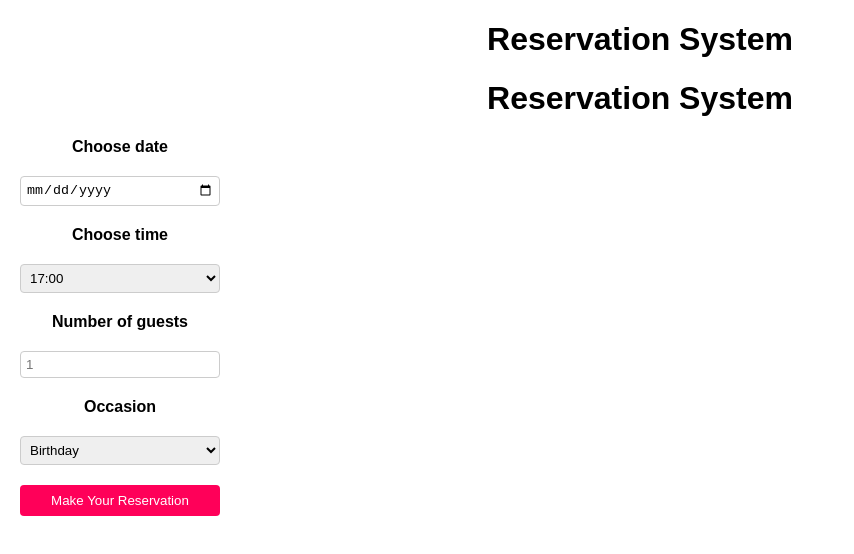
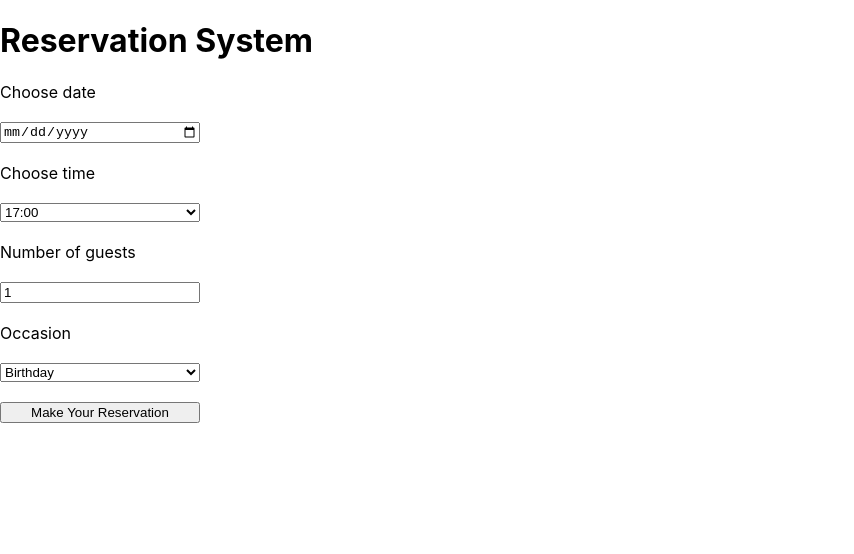
Before and after one commit to Arup/mintrk, a React (Create React App) app: page / in a window 1280 px wide. Shown: the top 554 px of the page, without its empty margins (0-854 px from the left). Built offline with nearby package versions, Linux system fonts and the light colour scheme.

Commit message:
added navs

```diff
--- a/package.json
+++ b/package.json
@@ -8,6 +8,7 @@
     "@testing-library/user-event": "^13.5.0",
     "react": "^18.3.1",
     "react-dom": "^18.3.1",
+    "react-router-dom": "^6.28.0",
     "react-scripts": "5.0.1",
     "web-vitals": "^2.1.4"
   },
--- a/public/index.html
+++ b/public/index.html
@@ -24,10 +24,11 @@
       work correctly both with client-side routing and a non-root public URL.
       Learn how to configure a non-root public URL by running `npm run build`.
     -->
+
     <title>React App</title>
   </head>
   <body>
-    <noscript>You need to enable JavaScript to run this app.</noscript>
+    <script src="https://raw.githubusercontent.com/courseraap/capstone/main/api.js"></script>
     <div id="root"></div>
     <!--
       This HTML file is a template.
--- a/src/App.js
+++ b/src/App.js
@@ -1,12 +1,16 @@
-import './App.css';
+import React from 'react';
+import { Routes, Route } from 'react-router-dom';
 import Main from './components/UI/Main';
-
+import ConfirmedBooking from './components/ConfirmedBooking';
 
 function App() {
   return (
-    <div className="App">
-      <h1>Reservation System</h1>
-          <Main />
+    <div>
+      <Routes>
+        {/* Define routes */}
+        <Route path="/" element={<Main />} />
+        <Route path="/booking-confirmed" element={<ConfirmedBooking />} />
+      </Routes>
     </div>
   );
 }
--- /dev/null
+++ b/src/components/ConfirmedBooking.js
@@ -0,0 +1,12 @@
+import React from 'react';
+
+function ConfirmedBooking() {
+  return (
+    <div className="confirmation-page">
+      <h1>Booking Confirmed!</h1>
+      <p>Thank you for making a reservation. We look forward to serving you!</p>
+    </div>
+  );
+}
+
+export default ConfirmedBooking;
--- a/src/components/UI/Bookings/Bookings/Bookings.css
+++ /dev/null
@@ -1,4 +0,0 @@
-.bookings-container {
-    padding: 20px;
-    font-family: Arial, sans-serif;
-  }
--- a/src/components/UI/Bookings/BookingsForm/BookingForm.js
+++ b/src/components/UI/Bookings/BookingsForm/BookingForm.js
@@ -1,25 +1,39 @@
-import React from 'react';
-import './BookingForm.css';
+import React, { useState } from 'react';
 
-function BookingForm({ availableTimes, dispatch }) {
-  const handleDateChange = (e) => {
-    // Dispatch an action to update available times when date changes
-    dispatch({ type: 'UPDATE_TIMES', payload: e.target.value });
+function BookingForm({ availableTimes, dispatch, submitForm }) {
+  const [formData, setFormData] = useState({
+    date: '',
+    time: '',
+    guests: 1,
+    occasion: ''
+  });
+
+  const handleChange = (e) => {
+    const { id, value } = e.target;
+    setFormData((prevData) => ({
+      ...prevData,
+      [id]: value
+    }));
+
+    if (id === 'date') {
+      dispatch({ type: 'UPDATE_TIMES', payload: value });
+    }
+  };
+
+  const handleSubmit = (e) => {
+    e.preventDefault();
+    submitForm(formData); // Call the submitForm function from props
   };
 
   return (
-    <form className="booking-form">
+    <form onSubmit={handleSubmit} style={{ display: 'grid', maxWidth: '200px', gap: '20px' }}>
       <label htmlFor="date">Choose date</label>
-      <input
-        type="date"
-        id="date"
-        onChange={handleDateChange} // Handle date change
-      />
+      <input type="date" id="date" value={formData.date} onChange={handleChange} required />
 
       <label htmlFor="time">Choose time</label>
-      <select id="time">
-        {availableTimes.map((time, index) => (
-          <option key={index} value={time}>{time}</option>
+      <select id="time" value={formData.time} onChange={handleChange} required>
+        {availableTimes.map((time) => (
+          <option key={time}>{time}</option>
         ))}
       </select>
 
@@ -27,18 +41,20 @@ function BookingForm({ availableTimes, dispatch }) {
       <input
         type="number"
         id="guests"
-        placeholder="1"
         min="1"
         max="10"
+        value={formData.guests}
+        onChange={handleChange}
+        required
       />
 
       <label htmlFor="occasion">Occasion</label>
-      <select id="occasion">
-        <option value="Birthday">Birthday</option>
-        <option value="Anniversary">Anniversary</option>
+      <select id="occasion" value={formData.occasion} onChange={handleChange} required>
+        <option>Birthday</option>
+        <option>Anniversary</option>
       </select>
 
-      <input type="submit" value="Make Your Reservation" />
+      <button type="submit">Make Your Reservation</button>
     </form>
   );
 }
--- a/src/components/UI/Main.js
+++ b/src/components/UI/Main.js
@@ -1,33 +1,50 @@
+/* global fetchAPI, submitAPI */
 import React, { useReducer } from 'react';
+import { useNavigate } from 'react-router-dom';
 import BookingForm from './Bookings/BookingsForm/BookingForm';
 
+const fallbackFetchAPI = (date) => {
+  console.warn('fetchAPI is not available. Using fallback implementation.');
+  return ['17:00', '18:00', '19:00', '20:00', '21:00', '22:00'];
+};
+
+const fallbackSubmitAPI = (formData) => {
+  console.warn('submitAPI is not available. Using fallback implementation.');
+  return true;
+};
+
+const fetchAPI = typeof window.fetchAPI === 'undefined' ? fallbackFetchAPI : window.fetchAPI;
+const submitAPI = typeof window.submitAPI === 'undefined' ? fallbackSubmitAPI : window.submitAPI;
+
 function initializeTimes() {
-  // Initialize available times
-  return ['17:00', '18:00', '19:00', '20:00', '21:00', '22:00'];
+  const today = new Date();
+  return fetchAPI(today.toISOString().split('T')[0]) || [];
 }
 
 function updateTimes(state, action) {
-  // Update available times based on selected date
-  // For now, we return the same state
-  switch (action.type) {
-    case 'UPDATE_TIMES':
-      // filter or modify times based on action.payload (selected date)
-      return state;
-    default:
-      return state;
+  if (action.type === 'UPDATE_TIMES') {
+    return fetchAPI(action.payload) || [];
   }
+  return state;
 }
 
 function Main() {
   const [availableTimes, dispatch] = useReducer(updateTimes, initializeTimes());
+  const navigate = useNavigate();
+
+  const submitForm = (formData) => {
+    const isSubmitted = submitAPI(formData); // Assume submitAPI is correctly defined
+    if (isSubmitted) {
+      navigate('/booking-confirmed');
+    } else {
+      console.error('Form submission failed');
+    }
+  };
 
   return (
-    <div>
+    <div className="main-container">
       <h1>Reservation System</h1>
-      <BookingForm
-        availableTimes={availableTimes}
-        dispatch={dispatch}
-      />
+      <BookingForm availableTimes={availableTimes} dispatch={dispatch} submitForm={submitForm} />
     </div>
   );
 }
--- a/src/index.js
+++ b/src/index.js
@@ -1,14 +1,18 @@
 import React from 'react';
-import ReactDOM from 'react-dom/client';
+import ReactDOM from 'react-dom';
+import { BrowserRouter } from 'react-router-dom';
+import App from './App';
 import './index.css';
-import App from './App';
 import reportWebVitals from './reportWebVitals';
 
 const root = ReactDOM.createRoot(document.getElementById('root'));
-root.render(
+ReactDOM.render(
   <React.StrictMode>
-    <App />
-  </React.StrictMode>
+    <BrowserRouter>
+      <App />
+    </BrowserRouter>
+  </React.StrictMode>,
+  document.getElementById('root')
 );
 
 // If you want to start measuring performance in your app, pass a function
```
Also changed, not shown: src/components/UI/Bookings/Bookings/Bookings.js (deleted, +0 -16 lines), 1 other file (tests, documents, lock files or other folders).
